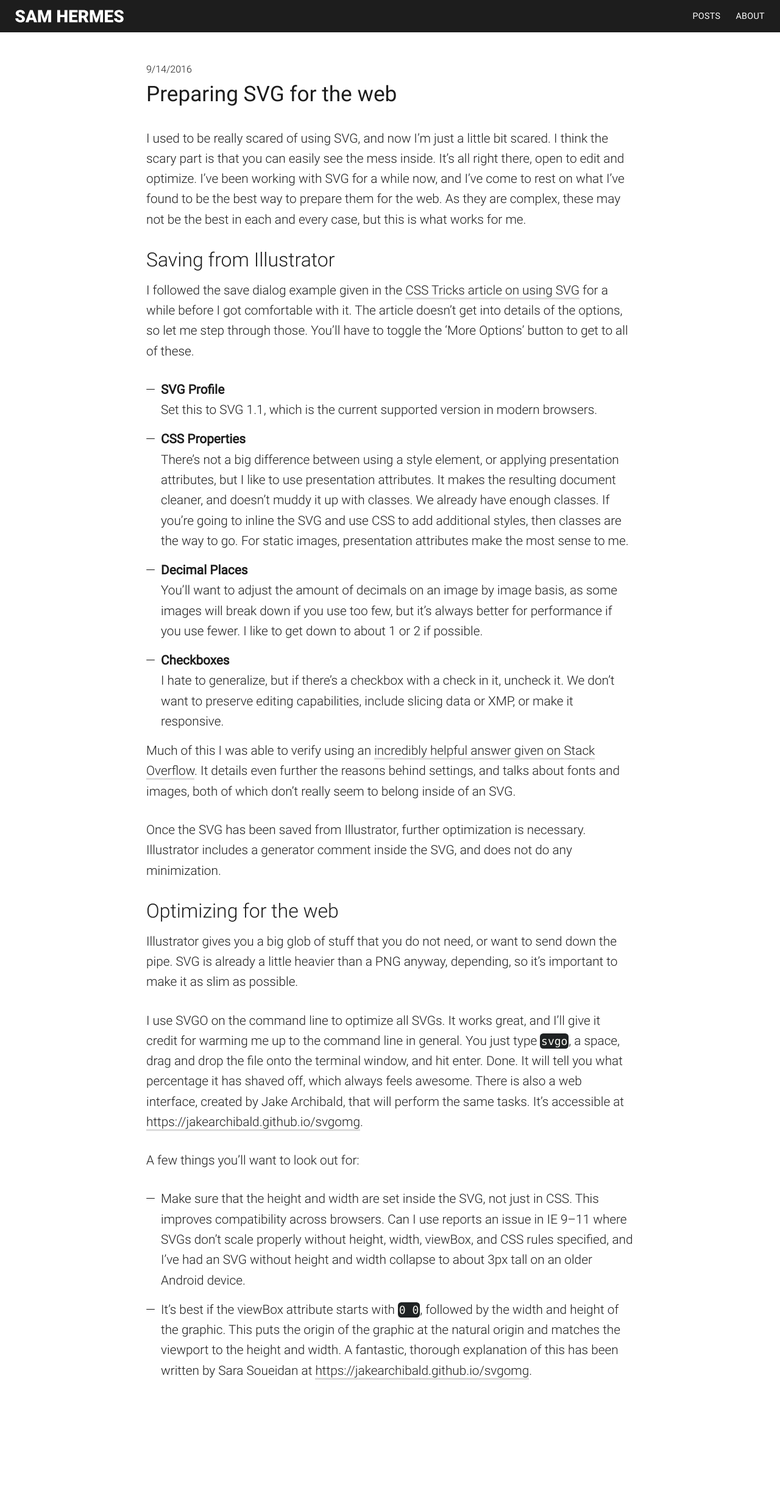
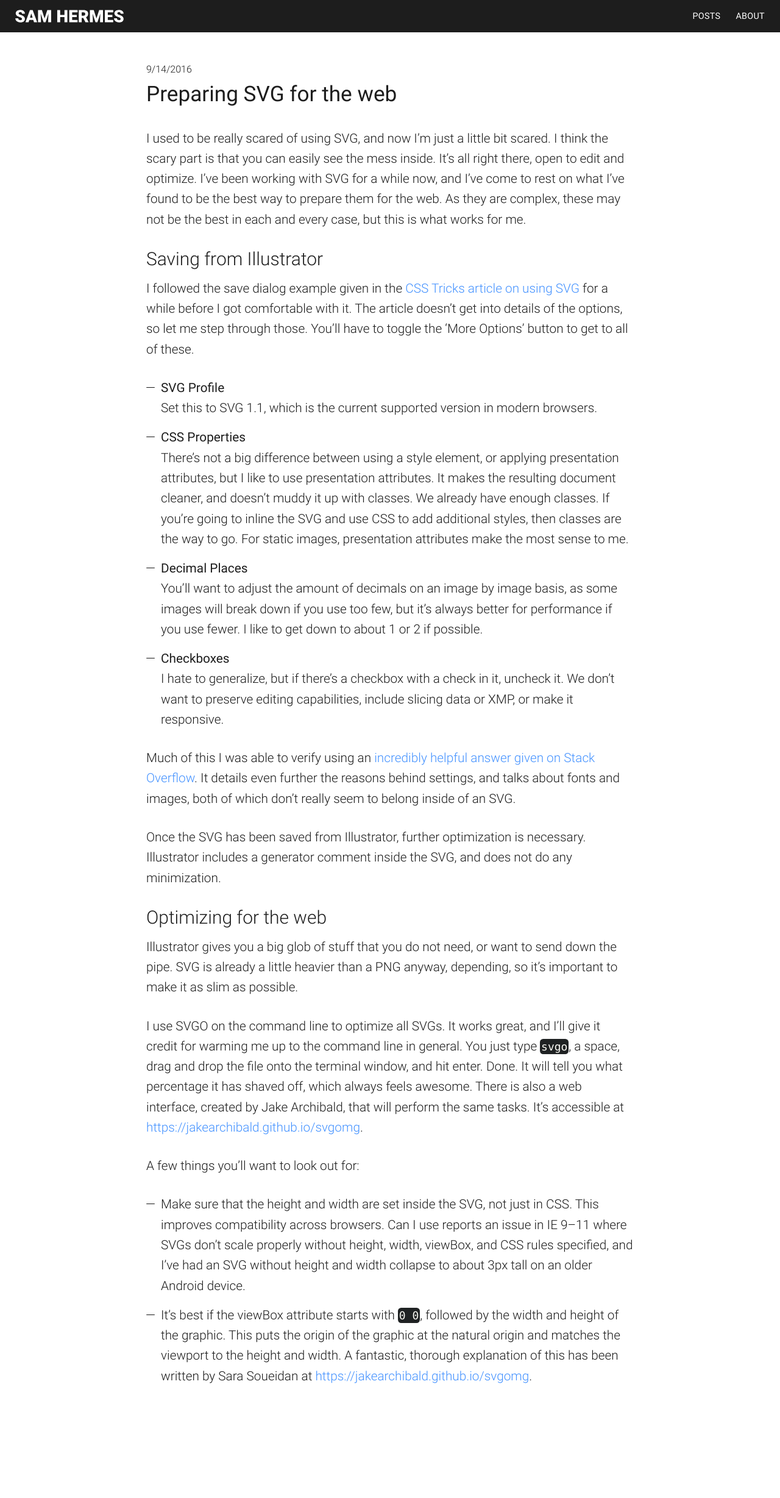
Before and after one commit to samhermes/samhermes.github.io, a Jekyll site: the page built from _posts/2016-09-14-preparing-svg-for-the-web.markdown, in a window 1280 px wide. Shown: the whole page at 61% size. Built offline with Jekyll 4.4.1, drawn with Linux system fonts in a browser that asks for light colours.

Commit message:
Style adjustments

```diff
--- a/_sass/_layout.scss
+++ b/_sass/_layout.scss
@@ -192,9 +192,9 @@
 .post-content {
   margin-bottom: $spacing-unit;
   h2 {
-    font-size: 32px;
+    font-size: 30px;
     @include media-query($on-laptop) {
-      font-size: 28px;
+      font-size: 24px;
     }
   }
   h3 {
@@ -226,6 +226,7 @@
     list-style: none;
     margin-left: 0;
     padding-left: 1.5em;
+    margin-bottom: 30px;
   }
   ul > li {
     margin-bottom: 15px;
@@ -249,7 +250,13 @@
     margin-left: -1.2em;
   }
   a {
-    border-bottom: 3px solid gainsboro;
+    color: rgb(68, 146, 255);
+    &:hover {
+      text-decoration: underline;
+    }
+  }
+  strong {
+    font-weight: normal;
   }
   code {
     font-family: Consolas, Monaco, 'Andale Mono', 'Ubuntu Mono', monospace;
```
Also changed, not shown: 2 other files.
